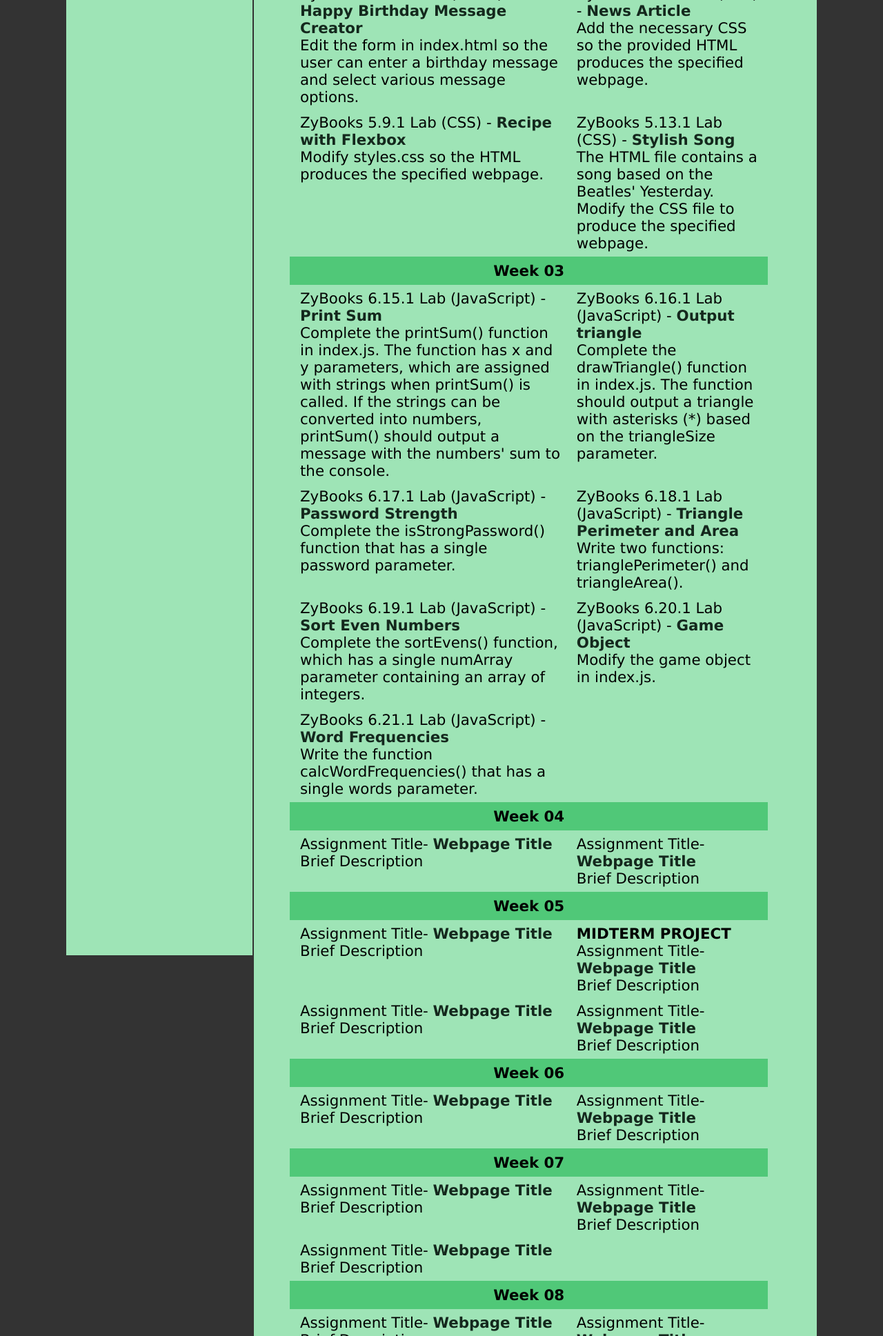
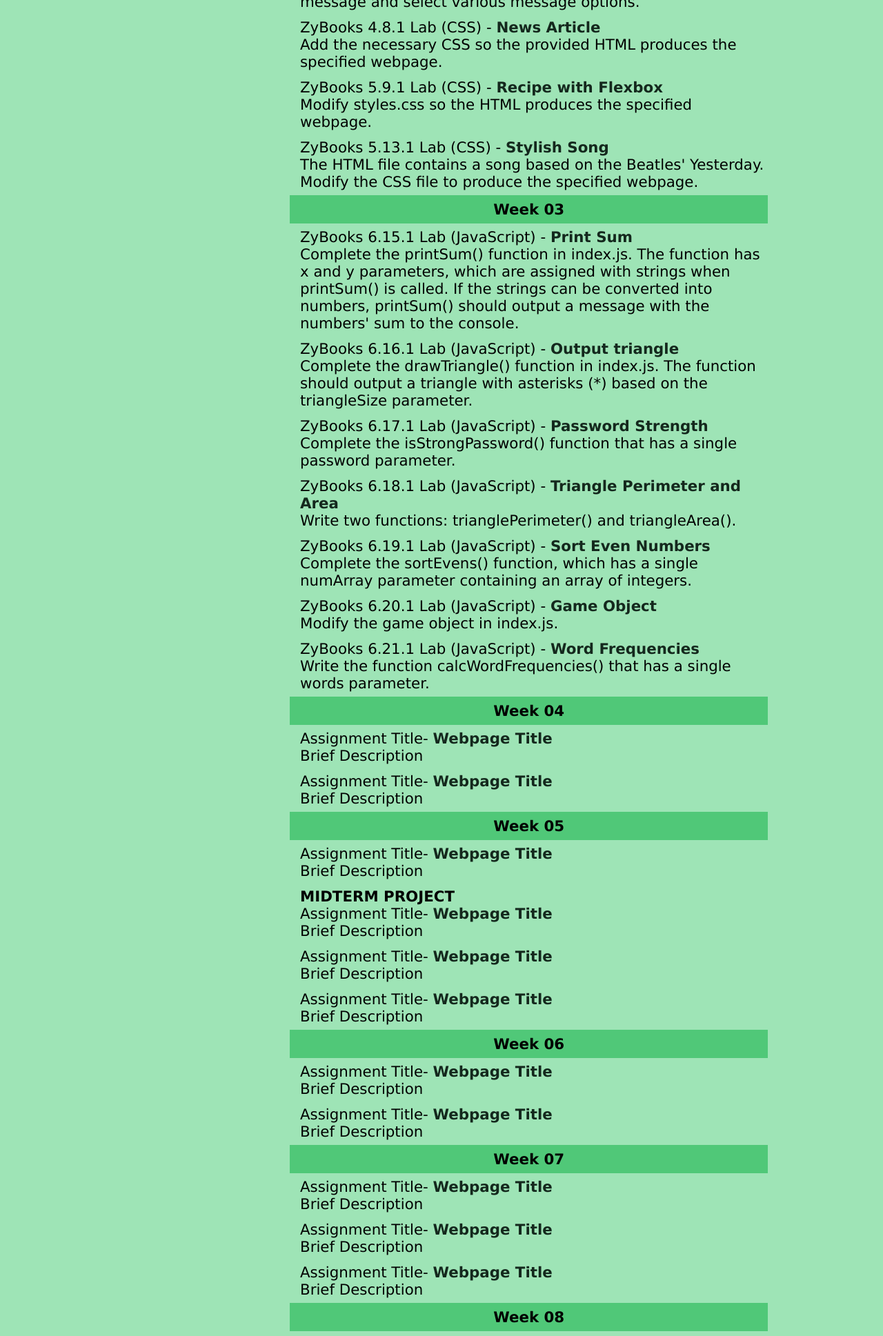
Before and after one commit to JazzSanders/CSC265-Winter2026, a plain HTML site: page jsExamples.html in a window 1280 px wide. Shown: the part 863-2800 px from the top of the page at 69% size. Drawn offline with Linux system fonts and the light colour scheme.

Commit message:
make JS display as webpage

```diff
--- a/index-styles.css
+++ b/index-styles.css
@@ -21,7 +21,7 @@
   font-size: 16pt;
   width: 85%;
   margin: auto;
-  background-color: #333333;
+  background-color: #9ee4b6;
 }
 
 /* p */
@@ -99,7 +99,7 @@
   color: #000000;
   text-align: center;
   border-right: 2px solid #333333;
-  height: 2000px; /* requires manual adjustment */
+
 }
 
 /* a */
--- a/jsExamples.html
+++ b/jsExamples.html
@@ -47,15 +47,17 @@
                 </tr>
             </thead>
             <tr class="description-row">
-                <td>ZyBooks 2.10.1 Lab (HTML) - <strong><a href="Week 1/2.10.1_LAB_Training_lab_HTML/index.html" target="_blank">Training Lab</a></strong>
+                <td colspan="2">ZyBooks 2.10.1 Lab (HTML) - <strong><a href="Week 1/2.10.1_LAB_Training_lab_HTML/index.html" target="_blank">Training Lab</a></strong>
                 <br>This lab is intended to help familiarize students with how the zyLabs platform works.</td>
+            </tr>
 
-                <td>ZyBooks 2.11.1 (HTML) - <strong><a href="Week 1/2.11.1_LAB_News_article_HTML/index.html" target="_blank">News Article</a></strong>
+            <tr class="description-row">
+                <td colspan="2">ZyBooks 2.11.1 (HTML) - <strong><a href="Week 1/2.11.1_LAB_News_article_HTML/index.html" target="_blank">News Article</a></strong>
                 <br>Modify the index.html file as specified to create a webpage about rattlesnakes and their babies.</td>
             </tr>
 
             <tr class="description-row">
-                <td>ZyBooks 2.13.1 Lab (HTML) - <strong><a href="Week 1/2.13.1_LAB_Photo_gallery_table_HTML/index.html" target="_blank">Photo Gallery</a></strong>
+                <td colspan="2">ZyBooks 2.13.1 Lab (HTML) - <strong><a href="Week 1/2.13.1_LAB_Photo_gallery_table_HTML/index.html" target="_blank">Photo Gallery</a></strong>
                 <br>Create a webpage with a table that displays a photo gallery.</td>
             </tr>
 
@@ -65,18 +67,22 @@
                 </tr>
             </thead>
             <tr class="description-row">
-                <td>ZyBooks 3.11.1 Lab (HTML) - <strong><a href="Week 2/3.11.1_LAB_Happy_birthday_message_creator_HTML/index.html" target="_blank">Happy Birthday Message Creator</a></strong>
+                <td colspan="2">ZyBooks 3.11.1 Lab (HTML) - <strong><a href="Week 2/3.11.1_LAB_Happy_birthday_message_creator_HTML/index.html" target="_blank">Happy Birthday Message Creator</a></strong>
                 <br>Edit the form in index.html so the user can enter a birthday message and select various message options.</td>
+            </tr>
 
-                <td>ZyBooks 4.8.1 Lab (CSS) - <strong><a href="Week 2/4.8.1_LAB_News_article_CSS/index.html" target="_blank">News Article</a></strong>
+            <tr class="description-row">
+                <td colspan="2">ZyBooks 4.8.1 Lab (CSS) - <strong><a href="Week 2/4.8.1_LAB_News_article_CSS/index.html" target="_blank">News Article</a></strong>
                 <br>Add the necessary CSS so the provided HTML produces the specified webpage.</td>
             </tr>
 
             <tr class="description-row">
-                <td>ZyBooks 5.9.1 Lab (CSS) - <strong><a href="Week 2/5.9.1_LAB_Recipe_with_flexbox_CSS/index.html" target="_blank">Recipe with Flexbox</a></strong>
+                <td colspan="2">ZyBooks 5.9.1 Lab (CSS) - <strong><a href="Week 2/5.9.1_LAB_Recipe_with_flexbox_CSS/index.html" target="_blank">Recipe with Flexbox</a></strong>
                 <br>Modify styles.css so the HTML produces the specified webpage.</td>
+            </tr>
 
-                <td>ZyBooks 5.13.1 Lab (CSS) - <strong><a href="Week 2/5.13.1_LAB_Stylish_song_CSS/index.html" target="_blank">Stylish Song</a></strong>
+            <tr class="description-row">
+                <td colspan="2">ZyBooks 5.13.1 Lab (CSS) - <strong><a href="Week 2/5.13.1_LAB_Stylish_song_CSS/index.html" target="_blank">Stylish Song</a></strong>
                 <br>The HTML file contains a song based on the Beatles' Yesterday. Modify the CSS file to produce the specified webpage.</td>
             </tr>
 
@@ -86,31 +92,37 @@
                 </tr>
             </thead>
             <tr class="description-row">
-               <td>ZyBooks 6.15.1 Lab (JavaScript) - <strong><a href="Week 3/6.15.1_LAB_Print_sum_JavaScript/package.json" target="_blank">Print Sum</a></strong>
+               <td colspan="2">ZyBooks 6.15.1 Lab (JavaScript) - <strong><a href="Week 3/6.15.1_LAB_Print_sum_JavaScript/index.html" target="_blank">Print Sum</a></strong>
                 <br>Complete the printSum() function in index.js. The function has x and y parameters, which are assigned with strings when printSum() is called. If the strings can be converted into numbers, printSum() should output a message with the numbers' sum to the console.</td>
+            </tr>
 
-                <td>ZyBooks 6.16.1 Lab (JavaScript) - <strong><a href="Week 3/6.16.1_LAB_Output_triangle_JavaScript/package.json" target="_blank">Output triangle</a></strong>
+            <tr class="description-row">
+                <td colspan="2">ZyBooks 6.16.1 Lab (JavaScript) - <strong><a href="Week 3/6.16.1_LAB_Output_triangle_JavaScript/index.html" target="_blank">Output triangle</a></strong>
                 <br>Complete the drawTriangle() function in index.js. The function should output a triangle with asterisks (*) based on the triangleSize parameter.</td>
             </tr>
 
             <tr class="description-row">
-               <td>ZyBooks 6.17.1 Lab (JavaScript) - <strong><a href="Week 3/6.17.1_LAB_Password_strength_JavaScript/package.json" target="_blank">Password Strength</a></strong>
+               <td colspan="2">ZyBooks 6.17.1 Lab (JavaScript) - <strong><a href="Week 3/6.17.1_LAB_Password_strength_JavaScript/package.json" target="_blank">Password Strength</a></strong>
                 <br>Complete the isStrongPassword() function that has a single password parameter.</td>
+            </tr>
 
-                <td>ZyBooks 6.18.1 Lab (JavaScript) - <strong><a href="Week 3/6.18.1_LAB_Triangle_perimeter_and_area_JavaScript/package.json" target="_blank">Triangle Perimeter and Area</a></strong>
+            <tr class="description-row">
+                <td colspan="2">ZyBooks 6.18.1 Lab (JavaScript) - <strong><a href="Week 3/6.18.1_LAB_Triangle_perimeter_and_area_JavaScript/package.json" target="_blank">Triangle Perimeter and Area</a></strong>
                 <br>Write two functions: trianglePerimeter() and triangleArea().</td>
             </tr>
 
             <tr class="description-row">
-               <td>ZyBooks 6.19.1 Lab (JavaScript) - <strong><a href="C:\Users\JSand\Desktop\CSC265-Winter2026\CSC265-Winter2026\Week 3\6.19.1_LAB_Sort_even_numbers_JavaScript\package.json" target="_blank">Sort Even Numbers</a></strong>
+               <td colspan="2">ZyBooks 6.19.1 Lab (JavaScript) - <strong><a href="C:\Users\JSand\Desktop\CSC265-Winter2026\CSC265-Winter2026\Week 3\6.19.1_LAB_Sort_even_numbers_JavaScript\package.json" target="_blank">Sort Even Numbers</a></strong>
                 <br>Complete the sortEvens() function, which has a single numArray parameter containing an array of integers.</td>
+            </tr>
 
-                <td>ZyBooks 6.20.1 Lab (JavaScript) - <strong><a href="Week 3/6.20.1_LAB_Game_object_JavaScript/package.json" target="_blank">Game Object</a></strong>
+            <tr class="description-row">
+                <td colspan="2">ZyBooks 6.20.1 Lab (JavaScript) - <strong><a href="Week 3/6.20.1_LAB_Game_object_JavaScript/package.json" target="_blank">Game Object</a></strong>
                 <br>Modify the game object in index.js.</td>
             </tr>
 
             <tr class="description-row">
-               <td>ZyBooks 6.21.1 Lab (JavaScript) - <strong><a href="Week 3/6.21.1_LAB_Word_frequencies_JavaScript/package.json" target="_blank">Word Frequencies</a></strong>
+               <td colspan="2">ZyBooks 6.21.1 Lab (JavaScript) - <strong><a href="Week 3/6.21.1_LAB_Word_frequencies_JavaScript/package.json" target="_blank">Word Frequencies</a></strong>
                 <br>Write the function calcWordFrequencies() that has a single words parameter.</td>
             </tr>
 
@@ -120,10 +132,12 @@
                 </tr>
             </thead>
             <tr class="description-row">
-               <td>Assignment Title- <strong><a href="placeholder.html" target="_blank">Webpage Title</a></strong>
+               <td colspan="2">Assignment Title- <strong><a href="placeholder.html" target="_blank">Webpage Title</a></strong>
                 <br>Brief Description</td>
+            </tr>
 
-                <td>Assignment Title- <strong><a href="placeholder.html" target="_blank">Webpage Title</a></strong>
+            <tr class="description-row">
+                <td colspan="2">Assignment Title- <strong><a href="placeholder.html" target="_blank">Webpage Title</a></strong>
                 <br>Brief Description</td>
             </tr>
 
@@ -133,19 +147,23 @@
                 </tr>
             </thead>
             <tr class="description-row">
-               <td>Assignment Title- <strong><a href="placeholder.html" target="_blank">Webpage Title</a></strong>
+               <td colspan="2">Assignment Title- <strong><a href="placeholder.html" target="_blank">Webpage Title</a></strong>
                 <br>Brief Description</td>
+            </tr>
 
-                <td><strong>MIDTERM PROJECT</strong>
+            <tr class="description-row">
+                <td colspan="2"><strong>MIDTERM PROJECT</strong>
                 <br>Assignment Title- <strong><a href="placeholder.html" target="_blank">Webpage Title</a></strong>
                 <br>Brief Description</td>
             </tr>
 
             <tr class="description-row">
-                <td>Assignment Title- <strong><a href="placeholder.html" target="_blank">Webpage Title</a></strong>
+                <td colspan="2">Assignment Title- <strong><a href="placeholder.html" target="_blank">Webpage Title</a></strong>
                 <br>Brief Description</td>
+                </tr>
 
-                <td>Assignment Title- <strong><a href="placeholder.html" target="_blank">Webpage Title</a></strong>
+            <tr class="description-row">
+                <td colspan="2">Assignment Title- <strong><a href="placeholder.html" target="_blank">Webpage Title</a></strong>
                 <br>Brief Description</td>
             </tr>
 
@@ -154,10 +172,12 @@
                 </tr>
             </thead>
             <tr class="description-row">
-                <td>Assignment Title- <strong><a href="placeholder.html" target="_blank">Webpage Title</a></strong>
+                <td colspan="2">Assignment Title- <strong><a href="placeholder.html" target="_blank">Webpage Title</a></strong>
                 <br>Brief Description</td>
+                </tr>
 
-                <td>Assignment Title- <strong><a href="placeholder.html" target="_blank">Webpage Title</a></strong>
+            <tr class="description-row">
+                <td colspan="2">Assignment Title- <strong><a href="placeholder.html" target="_blank">Webpage Title</a></strong>
                 <br>Brief Description</td>
             </tr>
 
@@ -167,15 +187,17 @@
                 </tr>
             </thead>
             <tr class="description-row">
-               <td>Assignment Title- <strong><a href="placeholder.html" target="_blank">Webpage Title</a></strong>
-                <br>Brief Description</td>
-
-                <td>Assignment Title- <strong><a href="placeholder.html" target="_blank">Webpage Title</a></strong>
+               <td colspan="2">Assignment Title- <strong><a href="placeholder.html" target="_blank">Webpage Title</a></strong>
                 <br>Brief Description</td>
             </tr>
 
             <tr class="description-row">
-                <td>Assignment Title- <strong><a href="placeholder.html" target="_blank">Webpage Title</a></strong>
+                <td colspan="2">Assignment Title- <strong><a href="placeholder.html" target="_blank">Webpage Title</a></strong>
+                <br>Brief Description</td>
+            </tr>
+
+            <tr class="description-row">
+                <td colspan="2">Assignment Title- <strong><a href="placeholder.html" target="_blank">Webpage Title</a></strong>
                 <br>Brief Description</td>
             </tr>
 
@@ -185,10 +207,12 @@
                 </tr>
             </thead>
             <tr class="description-row">
-               <td>Assignment Title- <strong><a href="placeholder.html" target="_blank">Webpage Title</a></strong>
+               <td colspan="2">Assignment Title- <strong><a href="placeholder.html" target="_blank">Webpage Title</a></strong>
                 <br>Brief Description</td>
+            </tr>
 
-                <td>Assignment Title- <strong><a href="placeholder.html" target="_blank">Webpage Title</a></strong>
+            <tr class="description-row">
+                <td colspan="2">Assignment Title- <strong><a href="placeholder.html" target="_blank">Webpage Title</a></strong>
                 <br>Brief Description</td>
             </tr>
 
@@ -198,18 +222,22 @@
                 </tr>
             </thead>
             <tr class="description-row">
-                <td>Assignment Title- <strong><a href="placeholder.html" target="_blank">Webpage Title</a></strong>
+                <td colspan="2">Assignment Title- <strong><a href="placeholder.html" target="_blank">Webpage Title</a></strong>
                 <br>Brief Description</td>
+                </tr>
 
-                <td>Assignment Title- <strong><a href="placeholder.html" target="_blank">Webpage Title</a></strong>
+            <tr class="description-row">
+                <td colspan="2">Assignment Title- <strong><a href="placeholder.html" target="_blank">Webpage Title</a></strong>
                 <br>Brief Description</td>
             </tr>
 
             <tr class="description-row">
-                <td>Assignment Title- <strong><a href="placeholder.html" target="_blank">Webpage Title</a></strong>
+                <td colspan="2">Assignment Title- <strong><a href="placeholder.html" target="_blank">Webpage Title</a></strong>
                 <br>Brief Description</td>
+                </tr>
 
-                <td>Assignment Title- <strong><a href="placeholder.html" target="_blank">Webpage Title</a></strong>
+            <tr class="description-row">
+                <td colspan="2">Assignment Title- <strong><a href="placeholder.html" target="_blank">Webpage Title</a></strong>
                 <br>Brief Description</td>
             </tr>
 
@@ -219,10 +247,12 @@
                 </tr>
             </thead>
             <tr class="description-row">
-                <td>Assignment Title- <strong><a href="placeholder.html" target="_blank">Webpage Title</a></strong>
+                <td colspan="2">Assignment Title- <strong><a href="placeholder.html" target="_blank">Webpage Title</a></strong>
                 <br>Brief Description</td>
+                </tr>
 
-                <td>Assignment Title- <strong><a href="placeholder.html" target="_blank">Webpage Title</a></strong>
+            <tr class="description-row">
+                <td colspan="2">Assignment Title- <strong><a href="placeholder.html" target="_blank">Webpage Title</a></strong>
                 <br>Brief Description</td>
             </tr>
 
@@ -232,11 +262,13 @@
                 </tr>
             </thead>
             <tr class="description-row">
-                <td><strong>FINAL PROJECT</strong>
+                <td colspan="2"><strong>FINAL PROJECT</strong>
                 <br>Assignment Title- <strong><a href="placeholder.html" target="_blank">Webpage Title</a></strong>
                 <br>Brief Description</td>
+            </tr>
 
-                <td>Assignment Title- <strong><a href="placeholder.html" target="_blank">Webpage Title</a></strong>
+            <tr class="description-row">
+                <td colspan="2">Assignment Title- <strong><a href="placeholder.html" target="_blank">Webpage Title</a></strong>
                 <br>Brief Description</td>
             </tr>
 
```
Also changed, not shown: Week 3/6.15.1_LAB_Print_sum_JavaScript/index.html (added, +13 -0 lines), Week 3/6.15.1_LAB_Print_sum_JavaScript/index.js (+10 -3 lines), Week 3/6.16.1_LAB_Output_triangle_JavaScript/index.html (added, +13 -0 lines), Week 3/6.16.1_LAB_Output_triangle_JavaScript/index.js (+8 -2 lines), index.html (+1 -1 lines).
